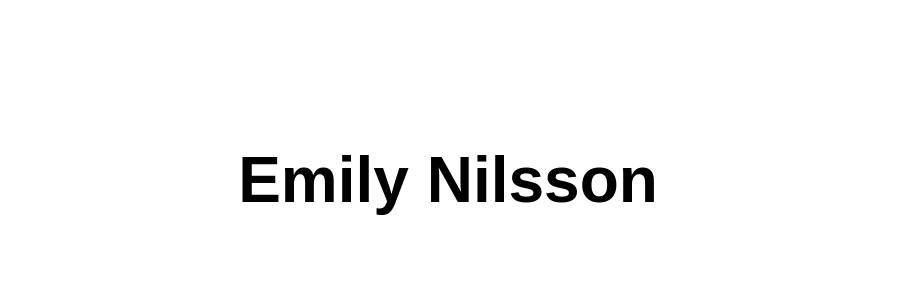
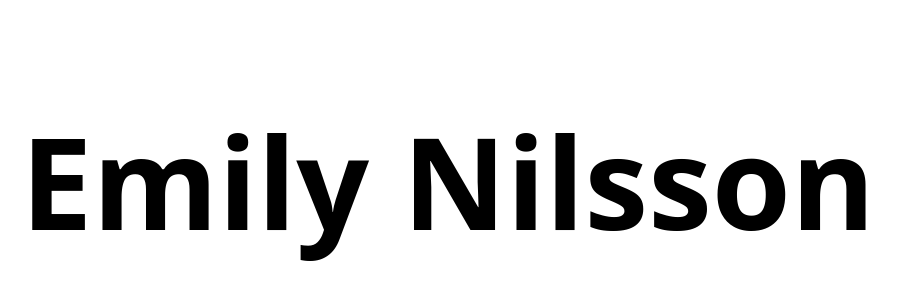
Before and after one commit to emilynilsson/emilynilsson.github.io, a plain HTML site: page index.html in a window 1280 px wide. Shown: the part 220-520 px from the top of the page, without its empty margins (192-1089 px from the left). Drawn offline with Linux system fonts and the light colour scheme.

Commit message:
Update index.html

```diff
--- a/index.html
+++ b/index.html
@@ -4,19 +4,9 @@
   <meta charset="UTF-8">
   <title>Emily Nilsson</title>
   <style>
-    body {
-      margin: 0;
-      height: 100vh;
-      display: flex;
-      justify-content: center;
-      align-items: center;
-      background-color: white;
-      font-family: Arial, sans-serif;
-    }
-    h1 {
-      font-size: 4em;
-      color: black;
-    }
+    html, body { height: 100%; margin: 0; background: #fff; }
+    body { display: grid; place-items: center; font-family: system-ui, Arial, sans-serif; }
+    h1 { font-size: 10vw; margin: 0; color: #000; }
   </style>
 </head>
 <body>
```
